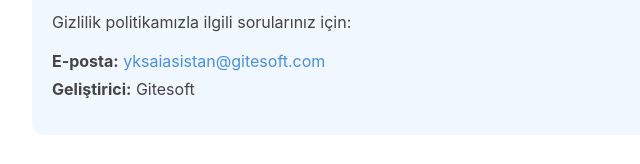
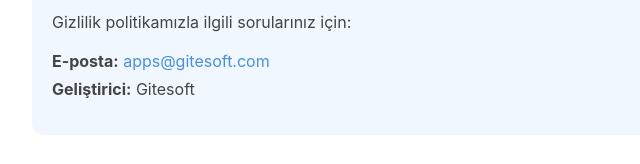
Before and after one commit to dreamci/yksaiasistan-legal, a plain HTML site: page android-privacy-policy.html in a window 1280 px wide. Shown: the part 3283-3447 px from the top of the page, 248-888 px from the left. Drawn offline with Linux system fonts and the light colour scheme.

Commit message:
Update all contact emails to apps@gitesoft.com
Co-authored-by: Cursor <cursoragent@cursor.com>

```diff
--- a/android-privacy-policy.html
+++ b/android-privacy-policy.html
@@ -177,7 +177,7 @@
             <h2 style="margin-top: 0; border: none; padding: 0;">10. İletişim</h2>
             <p>Gizlilik politikamızla ilgili sorularınız için:</p>
             <p>
-                <strong>E-posta:</strong> <a href="mailto:yksaiasistan@gitesoft.com">yksaiasistan@gitesoft.com</a><br>
+                <strong>E-posta:</strong> <a href="mailto:apps@gitesoft.com">apps@gitesoft.com</a><br>
                 <strong>Geliştirici:</strong> Gitesoft
             </p>
         </div>
```
Also changed, not shown: android-terms-of-use.html (+1 -1 lines), privacy-policy.html (+1 -1 lines), support.html (+1 -1 lines), terms-of-use.html (+1 -1 lines).
